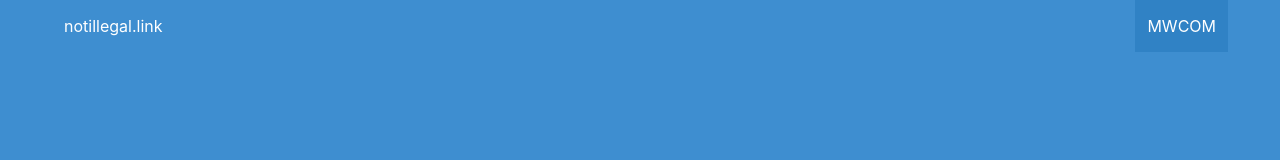
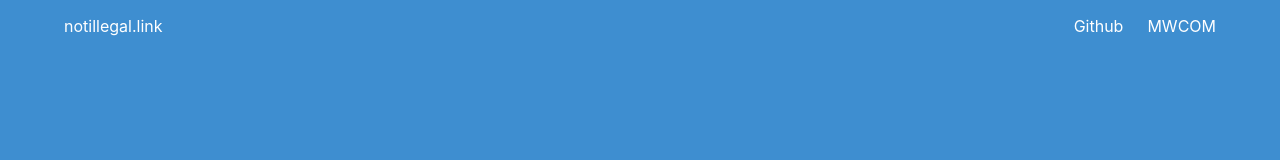
Before and after one commit to mdnwvn/notillegal.link, a SvelteKit app: page / in a window 1280 px wide. Shown: the top 160 px of the page. Built offline with nearby package versions, Linux system fonts and the light colour scheme.

Commit message:
Readme and links update

```diff
--- a/src/routes/+page.svelte
+++ b/src/routes/+page.svelte
@@ -14,7 +14,10 @@
         </div>
 
         <div class="navbar-menu" id="navbarMenu">
-            <div class="navbar-end"><a href="https://mdnwvn.com" class="navbar-item is-active" target="_blank">MWCOM</a></div>
+            <div class="navbar-end">
+              <a href="https://github.com/mdnwvn/notillegal.link" class="navbar-item" target="_blank">Github</a>
+              <a href="https://mdnwvn.com" class="navbar-item" target="_blank">MWCOM</a>
+            </div>
         </div>
       </div>
 
```
Also changed, not shown: 1 other file (tests, documents, lock files or other folders).
